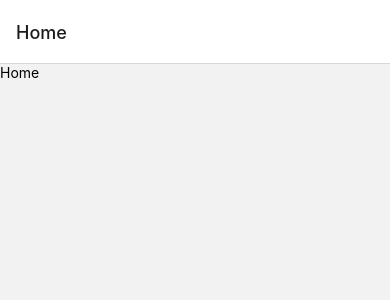
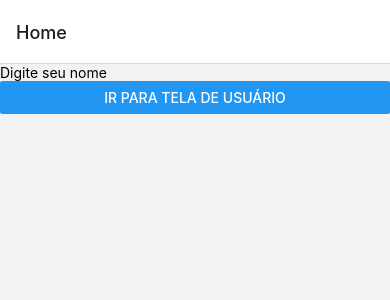
Before and after one commit to MatheusChiodi/DIO-Trabalhando-com-Context-API-no-React-Native, a React Native app in the folder TrabalhandoContext/: screen /Home in a window 390 px wide. Shown: the top 300 px of the page. Built offline with nearby package versions, Linux system fonts and the light colour scheme.

Commit message:
Criando o HomeScreen

```diff
--- a/TrabalhandoContext/src/screens/HomeScreen.tsx
+++ b/TrabalhandoContext/src/screens/HomeScreen.tsx
@@ -1,10 +1,29 @@
-import React from 'react';
-import { View, Text } from 'react-native';
+import React, { useState } from 'react';
+import { View, Text, TextInput, Button } from 'react-native';
 
-export default function HomeScreen() {
+import { StackNavigationProp } from '@react-navigation/stack';
+import { RootStackParamList } from '../../App';
+
+type HomeScreenProps = {
+  navigation: StackNavigationProp<RootStackParamList, 'Home'>;
+};
+
+export default function HomeScreen({ navigation }: HomeScreenProps) {
+  const [name, setName] = useState('');
+
+  const navigateToUserScreen = () => {
+    navigation.navigate('User', { userName: name });
+  };
+
   return (
     <View>
-      <Text>Home</Text>
+      <TextInput
+        placeholder="Digite seu nome"
+        value={name}
+        onChangeText={(text) => setName(text)}
+      />
+
+      <Button title="Ir para tela de usuário" onPress={navigateToUserScreen} />
     </View>
   );
 }
```
